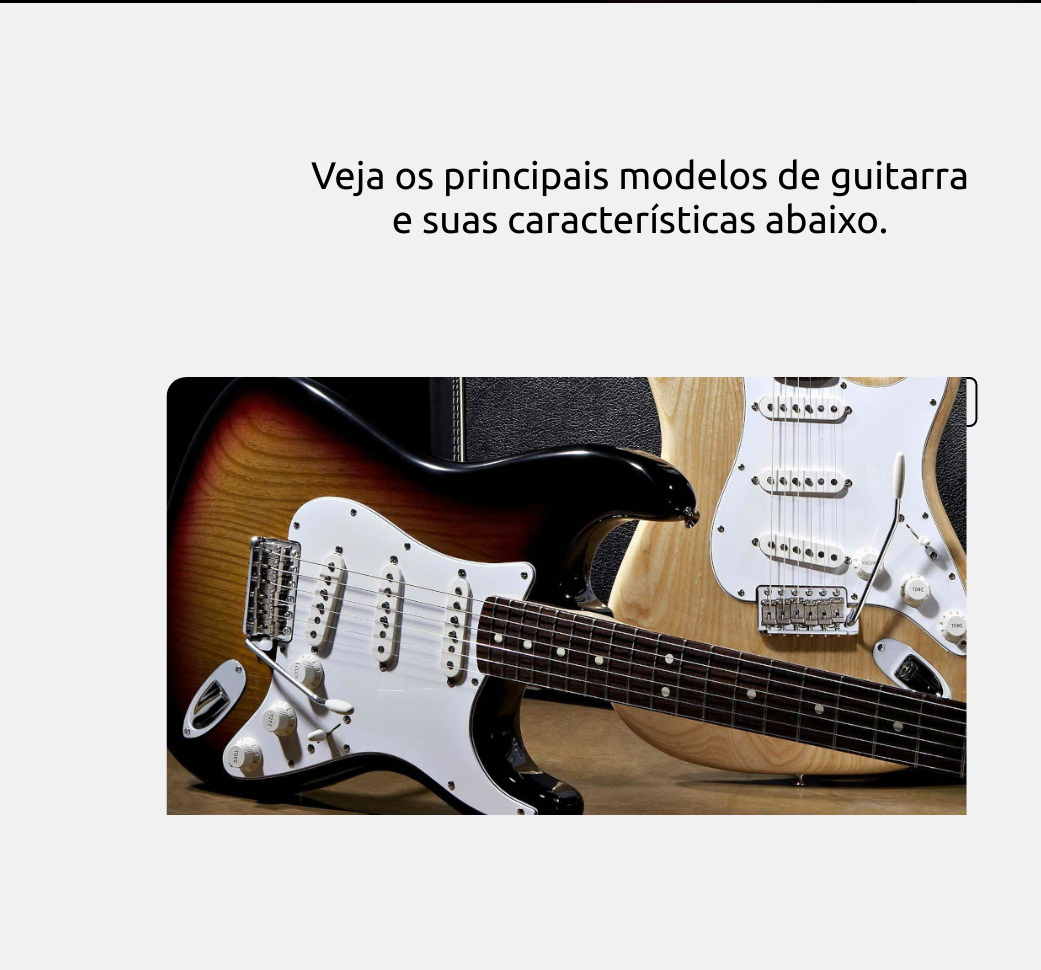
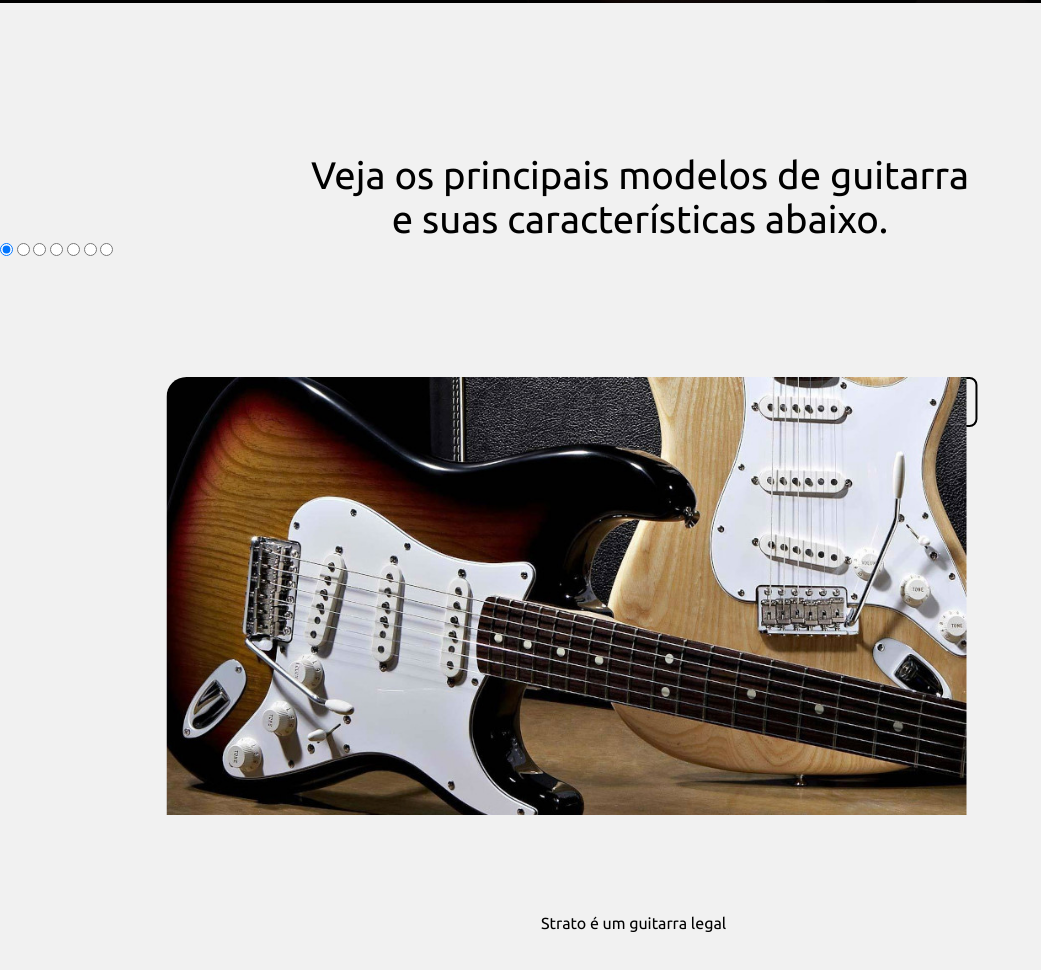
Before and after one commit to gabrielvinni/modelos-de-guitarra, a plain HTML site: page index.html in a window 1280 px wide. Shown: the part 717-1687 px from the top of the page, without its empty margins (0-1041 px from the left). Drawn offline with Linux system fonts and the light colour scheme.

Commit message:
implementação de texto0.1

```diff
--- a/index.html
+++ b/index.html
@@ -18,13 +18,13 @@
     </p>
 
     <div class="body">
-        <input type="radio" name="slide" id="slide1" checked>
-        <input type="radio" name="slide" id="slide2">
-        <input type="radio" name="slide" id="slide3">
-        <input type="radio" name="slide" id="slide4">
-        <input type="radio" name="slide" id="slide5">
-        <input type="radio" name="slide" id="slide6">
-        <input type="radio" name="slide" id="slide7">
+        <input onfocus="txt()" type="radio" name="slide" id="slide1" checked>
+        <input onfocus="txt()" type="radio" name="slide" id="slide2">
+        <input onfocus="txt()" type="radio" name="slide" id="slide3">
+        <input onfocus="txt()" type="radio" name="slide" id="slide4">
+        <input onfocus="txt()" type="radio" name="slide" id="slide5">
+        <input onfocus="txt()" type="radio" name="slide" id="slide6">
+        <input onfocus="txt()" type="radio" name="slide" id="slide7">
 
         <div class="navgation">
             <label id="b1" class="bar" for="slide1">StratoCaster</label>
@@ -64,10 +64,12 @@
         </div>
 
         <div id="texto">
+            Strato é um guitarra legal
         </div>
     </div>
     <footer>
 
     </footer>
+    <script src="script.js"></script>
 </body>
 </html>
--- a/script.js
+++ b/script.js
@@ -1 +1,20 @@
-let barra = document.getElementsByName("input#slide")
+function txt(){
+    let slide = document.getElementsByName("slide")
+    let tex = document.getElementById('texto')
+
+    if(slide[0].checked){
+        tex.innerHTML = "Strato é um guitarra legal"
+    }else if(slide[1].checked){
+        tex.innerHTML = "Telecaster é legal também"
+    }else if(slide[2].checked){
+        tex.innerHTML = "Les Paul é legal também"
+    }else if(slide[3].checked){
+        tex.innerHTML = "Soloist é legal também"
+    }else if(slide[4].checked){
+        tex.innerHTML = "Explorer é legal também"
+    }else if(slide[5].checked){
+        tex.innerHTML = "Flying V é legal também"
+    }else if(slide[6].checked){
+        tex.innerHTML = "Warlock é legal também"
+    }
+}
--- a/style.css
+++ b/style.css
@@ -63,7 +63,7 @@ header{
 }
 
 input{
-    display: none;
+
 }
 
 .slide img{
@@ -97,6 +97,13 @@ input{
 .bar:hover{
     color: white;
     background-color: black;
+}
+
+#texto{
+    position: absolute;
+    left: 50%;
+    top: 85%;
+    transform: translate(-50%);
 }
 
 #slide1:checked ~ .content .slides .s1{
```
